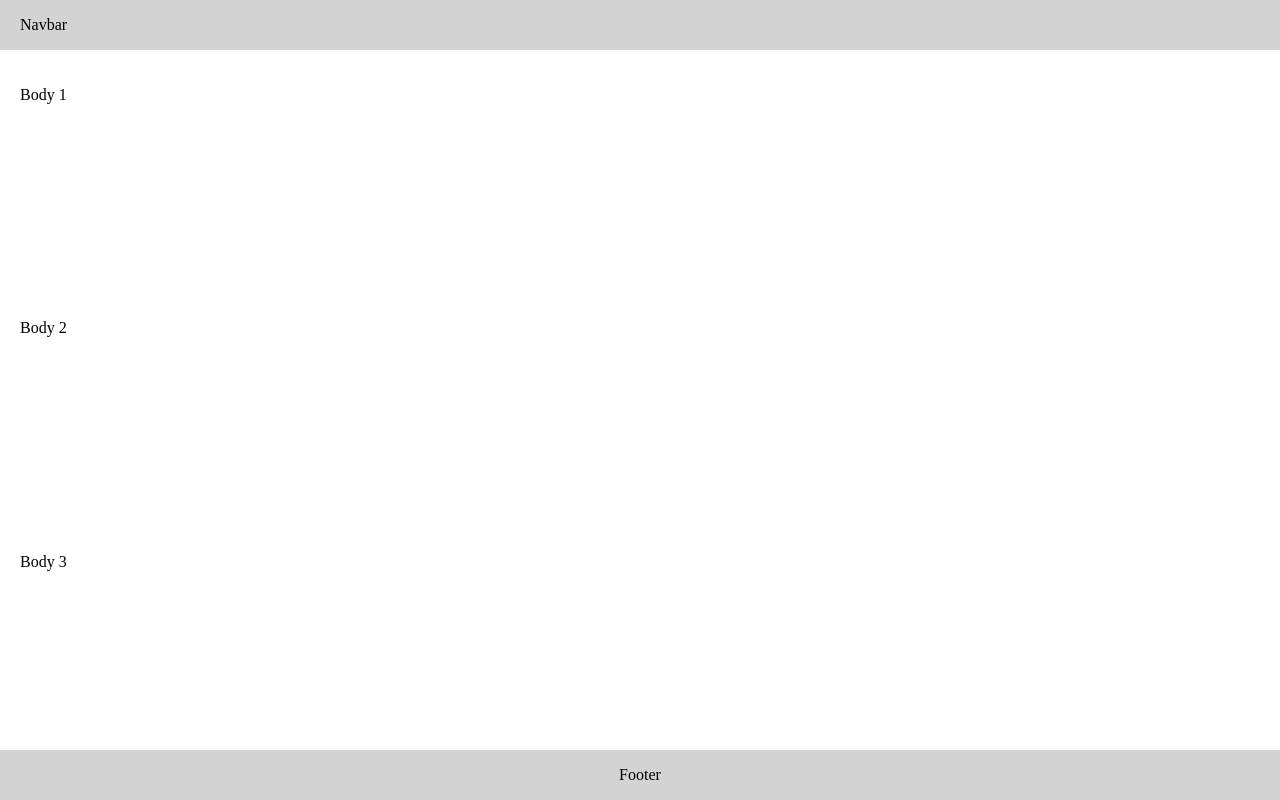
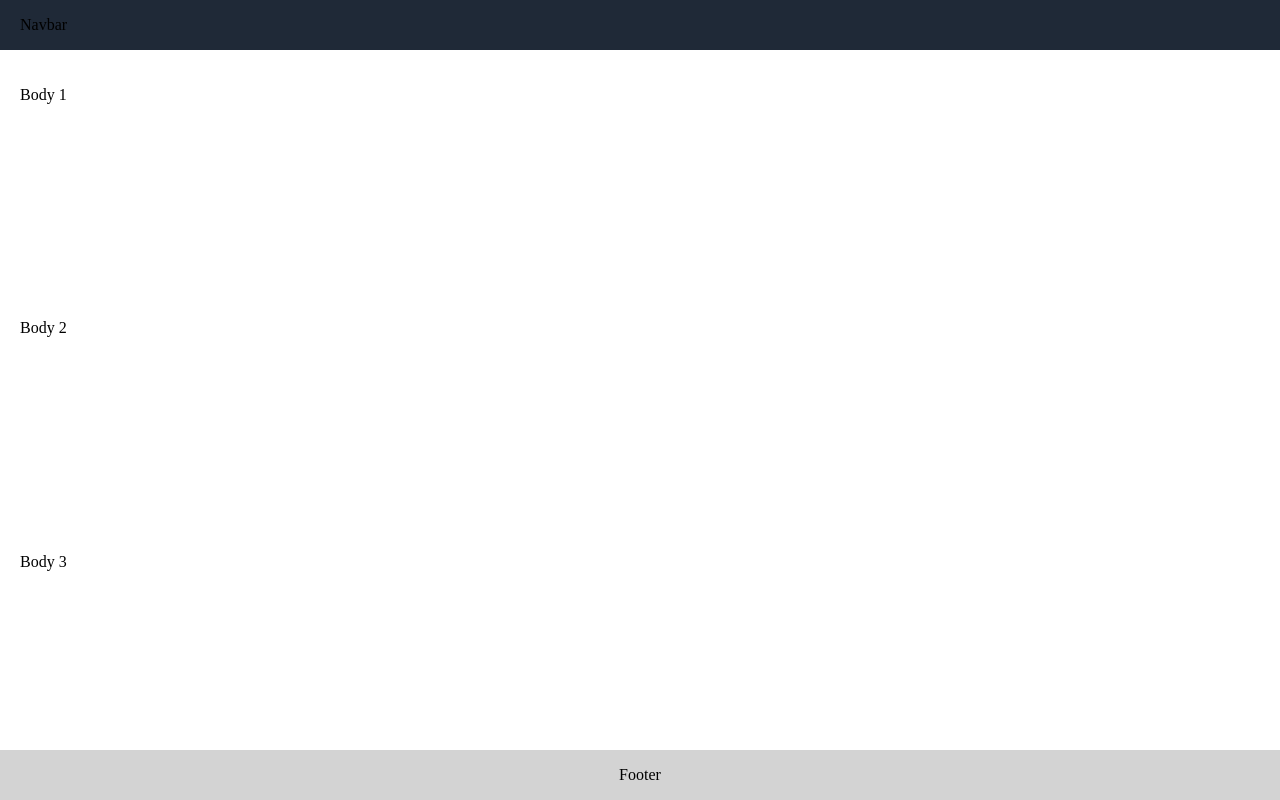
Before and after one commit to Nuravar/Landing-Page, a plain HTML site: page index.html in a window 1280 px wide. Drawn offline with Linux system fonts and the light colour scheme.

Commit message:
added information

```diff
--- a/index.html
+++ b/index.html
@@ -6,6 +6,7 @@
     <meta name="viewport" content="width=device-width, initial-scale=1.0">
     <title>Document</title>
      <link rel="stylesheet" href="styles.css">
+     <link rel="shortcut icon" type="image/x-icon" href="slacker.png" />
 </head>
 <body>
     <div class="container">
--- a/styles.css
+++ b/styles.css
@@ -13,7 +13,7 @@ body {
 }
 
 .navbar {
-    background-color: lightgray;
+    background-color: #1F2937;
     height: 50px;
     align-items: center;
     display: flex;
```
